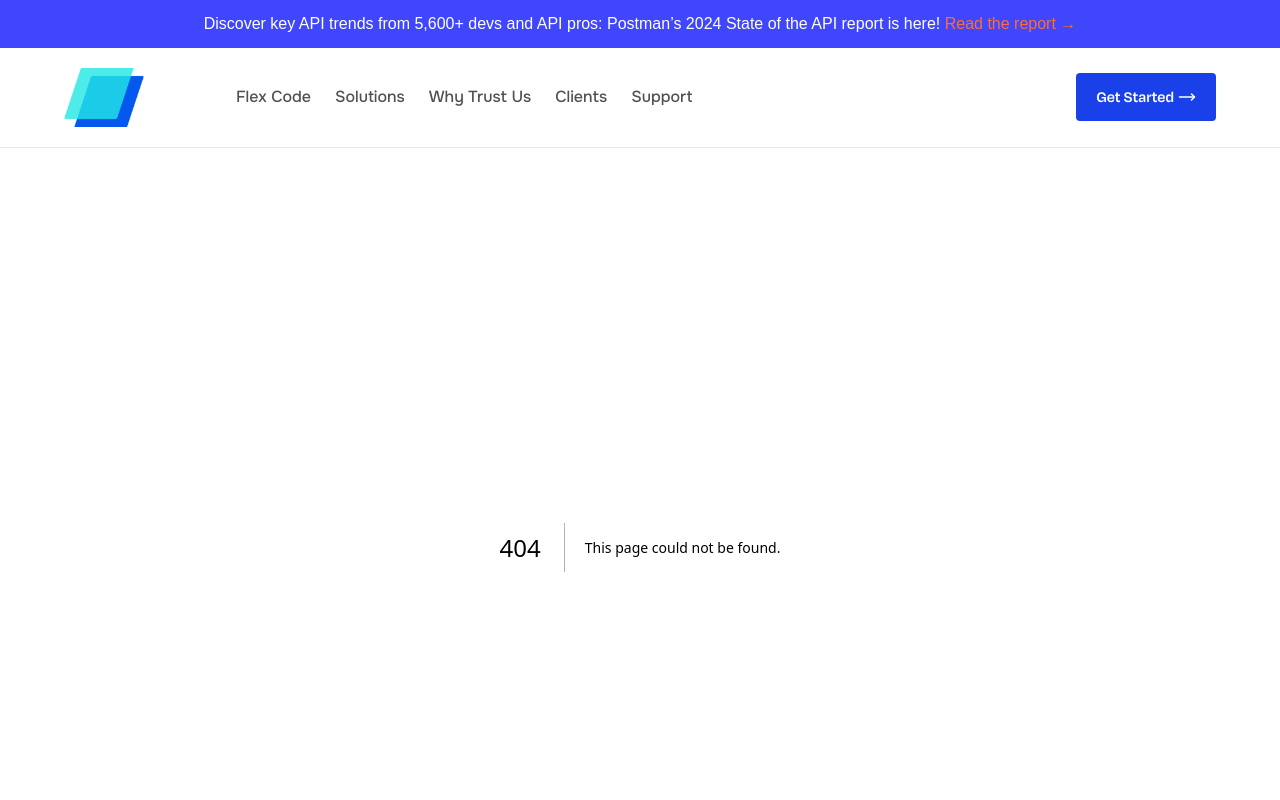
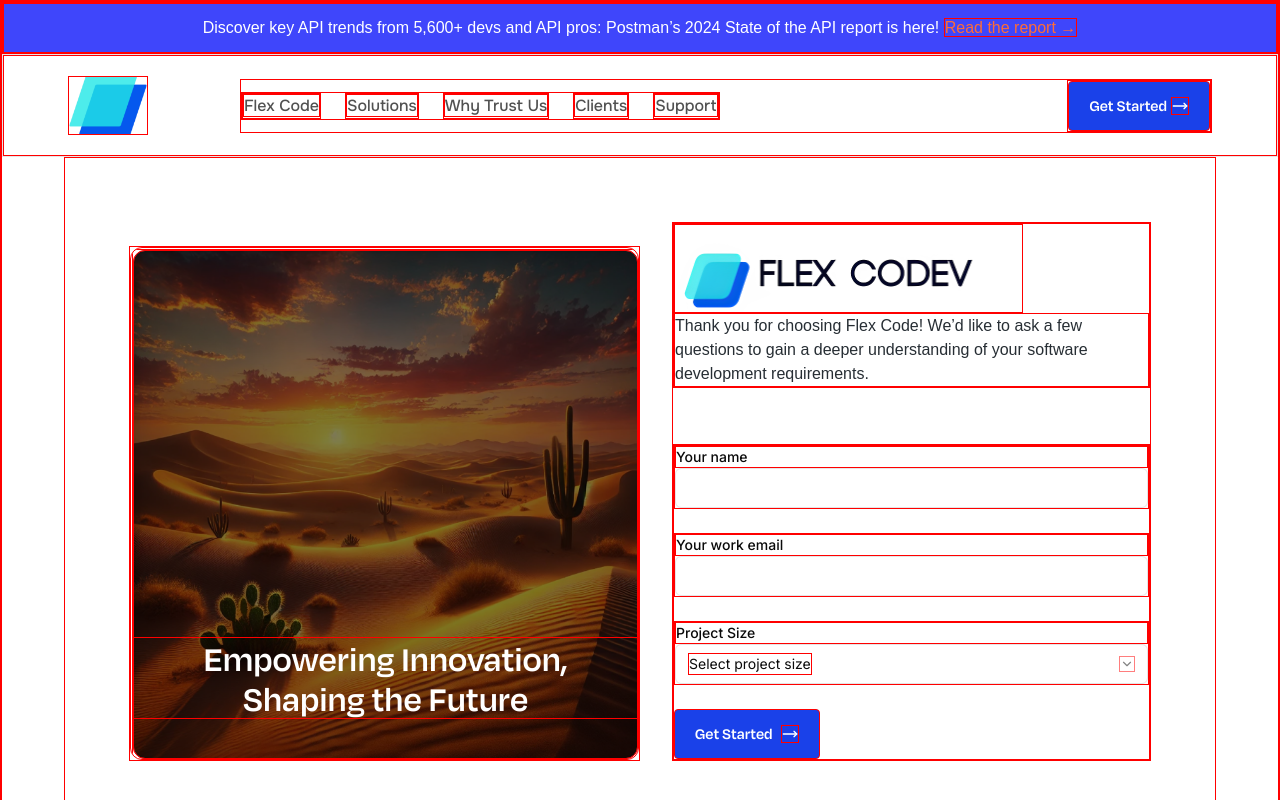
Before and after one commit to SrFreitass/flex-code, a Next.js app: page /get-started in a window 1280 px wide. Before the commit this address had no page. Shown: the top 800 px of the page. Built offline with nearby package versions, Linux system fonts and the light colour scheme.

Commit message:
ref: input, buttons link, swiper carousel

```diff
--- a/app/components/AboutMore.tsx
+++ b/app/components/AboutMore.tsx
@@ -5,7 +5,7 @@
 import 'swiper/css/navigation';
 import 'swiper/css/pagination';
 import 'swiper/css/scrollbar';
-import { Scrollbar } from 'swiper/modules';
+import { Autoplay } from 'swiper/modules';
 import { Swiper, SwiperSlide } from 'swiper/react';
 export const AboutMore = () => {
   return (
@@ -24,12 +24,10 @@
         className="mt-[4.5rem] w-full max-lg:mt-6 max-lg:min-h-64"
       /> */}
     <Swiper
-      modules={[Scrollbar]}
+      modules={[Autoplay]}
       spaceBetween={50}
       slidesPerView={1}
-      scrollbar={{ draggable: true }}
-      onSlideChange={() => console.log('slide change')}
-      onSwiper={(swiper) => console.log(swiper)}
+      autoplay={{ delay: 5000 }}
       className='mt-[4.5rem] w-full max-h-[35rem] rounded-xl'
     >
       {
--- a/app/components/Contact.tsx
+++ b/app/components/Contact.tsx
@@ -1,4 +1,5 @@
 import { Button } from "@/components/ui/button"
+import Link from "next/link"
 
 export const Contact = () => {
   return (
@@ -11,9 +12,11 @@
             <br/>
             See how we can help.
           </h2>
-          <Button className="!bg-[#13926A] max-w-36">
-            Schedule a Call
-          </Button>
+          <Link href={"/get-started"}>
+            <Button className="!bg-[#13926A] max-w-36">
+              Schedule a Call
+            </Button>
+          </Link>
         </div>
       </div>
     </section>
--- a/app/components/Header.tsx
+++ b/app/components/Header.tsx
@@ -3,12 +3,9 @@
 import { MoveRight } from "lucide-react";
 import Image from "next/image";
 import Link from "next/link";
-import { useRouter } from "next/navigation";
 import { Button } from "../../components/ui/button";
 
 export const Header = () => {
-  const router = useRouter();
-
   return (
     <>
       <div className="bg-header-blue">
@@ -36,10 +33,12 @@
               <li><a href="#clients">Clients</a></li>
               <li><a href="#support">Support</a></li>
             </ul>
-            <Button className="font-semibold flex items-center gap-1" onClick={() => router.push('/GetStarted')}>
-              Get Started
-              <MoveRight size={18}/>
-            </Button>
+            <Link href={"/get-started"}>
+              <Button className="font-semibold flex items-center gap-1">
+                Get Started
+                <MoveRight size={18}/>
+              </Button>
+            </Link>
           </nav>
           </div>
       </header>
--- a/app/components/Presentation.tsx
+++ b/app/components/Presentation.tsx
@@ -4,14 +4,12 @@
 import * as motion from 'framer-motion/client';
 import { MoveRight } from "lucide-react";
 import Image from "next/image";
-import { useRouter } from 'next/navigation';
+import Link from 'next/link';
 import { Button } from "../../components/ui/button";
 import { Clients } from './Clients';
 import { InfoCards } from './InfoCards';
 
 export const Presentation = () => {
-  const router = useRouter();
-
   return (
     <section>
       <motion.div className="flex justify-between w-full"
@@ -44,10 +42,12 @@
             Flex Code connects you with top-tier Brazilian software engineers
           </p>
           <div className="flex gap-8 items-center max-md:justify-center">
-            <Button className="font-semibold flex items-center gap-1" onClick={() => router.push('/GetStarted')}>
-              Get Started
-              <MoveRight size={18}/>
-            </Button>
+            <Link href="/get-started">
+              <Button className="font-semibold flex items-center gap-1">
+                Get Started
+                <MoveRight size={18}/>
+              </Button>
+            </Link>
             <p className="underline text-title max-md:hidden">Nossas vantagens</p>
           </div>
 
--- a/app/GetStarted/components/Carousel.tsx
+++ b/app/get-started/components/Carousel.tsx
@@ -4,6 +4,7 @@
 import 'swiper/css/navigation';
 import 'swiper/css/pagination';
 import 'swiper/css/scrollbar';
+import { Autoplay } from "swiper/modules";
 import { Swiper, SwiperSlide } from "swiper/react";
 
 export const Carousel = () => {
@@ -34,9 +35,11 @@
     return (
         <div className="mt-6 flex flex-col items-center justify-start w-1/2  max-lg:hidden">
             <Swiper
+                modules={[Autoplay]}
                 spaceBetween={50}
                 slidesPerView={1}
-                className="w-full max-h-[42rem] rounded-xl"
+                autoplay={{ delay: 5000 }}
+                className="w-full h-full rounded-xl"
             >
                 {slides.map((slide, i) => (
                     <SwiperSlide key={i} className={`flex items-center justify-center`}>
--- a/app/GetStarted/components/Form.tsx
+++ b/app/get-started/components/Form.tsx
@@ -1,13 +1,10 @@
 import { Button } from "@/components/ui/button"
 import { Input } from "@/components/ui/input"
-import { Textarea } from "@/components/ui/textarea"
+import { Select, SelectContent, SelectItem, SelectTrigger, SelectValue } from "@/components/ui/select"
 import { MoveRight } from "lucide-react"
 import Image from "next/image"
-import { useRouter } from "next/navigation"
 
 export const Form = () => {
-    const router = useRouter();
-
     return(
         <form className="flex flex-col gap-14 w-1/2 max-lg:w-full">
             <div className="flex flex-col max-lg:items-center">
@@ -15,10 +12,25 @@
                 <p className="text-title">Thank you for choosing Flex Code! We’d like to ask a few questions to gain a deeper understanding of your software development requirements.</p>
             </div>
             <div className="flex flex-col items-start gap-6 w-full">
+
                 <Input label="Your name" required />
                 <Input label="Your work email" type="email" required/>
-                <Textarea label="How can we help?" required/>
-                <Button className="flex items-center gap-2" onClick={() => router.push('/GetStarted')}>
+
+                <div className="font-inter w-full">
+                    <label className="block text-sm font-medium text-foreground">Project Size</label>
+                    <Select>
+                        <SelectTrigger>
+                            <SelectValue placeholder="Select project size" />
+                        </SelectTrigger>
+                        <SelectContent>
+                            <SelectItem value="1">Small Project (1-5 devs)</SelectItem>
+                            <SelectItem value="2">Medium Project (6-10 devs)</SelectItem>
+                            <SelectItem value="3">Large Project (10+ devs)</SelectItem>
+                        </SelectContent>
+                    </Select>
+                </div>
+
+                <Button className="flex items-center gap-2">
                     Get Started
                     <MoveRight size={18}/>
                 </Button>
--- a/app/GetStarted/page.tsx
+++ b/app/get-started/page.tsx
@@ -3,9 +3,10 @@
 import { Carousel } from "./components/Carousel";
 import { Form } from "./components/Form";
 
+
 const GetStartedPage = () => {
     return (
-        <main className="max-w-6xl m-auto w-full flex gap-8 my-10 max-[1200px]:px-4 max-lg:justify-center">
+        <main className="max-w-6xl m-auto p-16 flex gap-8 max-[1250px]:px-8 max-sm:px-4">
             <Carousel/>
             <Form/>
         </main>
--- a/app/globals.css
+++ b/app/globals.css
@@ -2,9 +2,9 @@
 @tailwind components;
 @tailwind utilities;
 
-/* * {
+* {
   border: 1px solid red;
-} */
+}
 
 html {
     scroll-behavior: smooth;
--- a/components/ui/input.tsx
+++ b/components/ui/input.tsx
@@ -1,12 +1,25 @@
-import { ComponentProps, FC } from "react"
+import * as React from "react"
 
-type InputProps  = ComponentProps<'input'> & { label: string }
+import { cn } from "@/lib/utils"
 
-export const Input: FC<InputProps> = (props) => {
-  return (
-    <div className="flex flex-col font-inter w-full">
-      {props.label ? <label>{props.label}</label> : null}
-      <input {...props} className={`rounded-md border border-[#969696] bg-transparent p-2 w-full focus:outline-blue-500 ${props.className}`} />
-    </div>
-  )
-}
+const Input = React.forwardRef<HTMLInputElement, React.ComponentProps<"input"> & { label: string }>(
+  ({ className, type, ...props }, ref) => {
+    return (
+      <div className="font-inter w-full">
+        <label className="block text-sm font-medium text-foreground">{props.label}</label>
+        <input
+          type={type}
+          className={cn(
+            "flex h-10 w-full rounded-md border border-input bg-background px-3 py-2 text-base ring-offset-background file:border-0 file:bg-transparent file:text-sm file:font-medium file:text-foreground placeholder:text-muted-foreground focus-visible:outline-none focus-visible:ring-2 focus-visible:ring-ring focus-visible:ring-offset-2 disabled:cursor-not-allowed disabled:opacity-50 md:text-sm",
+            className
+          )}
+          ref={ref}
+          {...props}
+        />
+      </div>
+    )
+  }
+)
+Input.displayName = "Input"
+
+export { Input }
--- /dev/null
+++ b/components/ui/select.tsx
@@ -0,0 +1,160 @@
+"use client"
+
+import * as React from "react"
+import * as SelectPrimitive from "@radix-ui/react-select"
+import { Check, ChevronDown, ChevronUp } from "lucide-react"
+
+import { cn } from "@/lib/utils"
+
+const Select = SelectPrimitive.Root
+
+const SelectGroup = SelectPrimitive.Group
+
+const SelectValue = SelectPrimitive.Value
+
+const SelectTrigger = React.forwardRef<
+  React.ElementRef<typeof SelectPrimitive.Trigger>,
+  React.ComponentPropsWithoutRef<typeof SelectPrimitive.Trigger>
+>(({ className, children, ...props }, ref) => (
+  <SelectPrimitive.Trigger
+    ref={ref}
+    className={cn(
+      "flex h-10 w-full items-center justify-between rounded-md border border-input bg-background px-3 py-2 text-sm ring-offset-background placeholder:text-muted-foreground focus:outline-none focus:ring-2 focus:ring-ring focus:ring-offset-2 disabled:cursor-not-allowed disabled:opacity-50 [&>span]:line-clamp-1",
+      className
+    )}
+    {...props}
+  >
+    {children}
+    <SelectPrimitive.Icon asChild>
+      <ChevronDown className="h-4 w-4 opacity-50" />
+    </SelectPrimitive.Icon>
+  </SelectPrimitive.Trigger>
+))
+SelectTrigger.displayName = SelectPrimitive.Trigger.displayName
+
+const SelectScrollUpButton = React.forwardRef<
+  React.ElementRef<typeof SelectPrimitive.ScrollUpButton>,
+  React.ComponentPropsWithoutRef<typeof SelectPrimitive.ScrollUpButton>
+>(({ className, ...props }, ref) => (
+  <SelectPrimitive.ScrollUpButton
+    ref={ref}
+    className={cn(
+      "flex cursor-default items-center justify-center py-1",
+      className
+    )}
+    {...props}
+  >
+    <ChevronUp className="h-4 w-4" />
+  </SelectPrimitive.ScrollUpButton>
+))
+SelectScrollUpButton.displayName = SelectPrimitive.ScrollUpButton.displayName
+
+const SelectScrollDownButton = React.forwardRef<
+  React.ElementRef<typeof SelectPrimitive.ScrollDownButton>,
+  React.ComponentPropsWithoutRef<typeof SelectPrimitive.ScrollDownButton>
+>(({ className, ...props }, ref) => (
+  <SelectPrimitive.ScrollDownButton
+    ref={ref}
+    className={cn(
+      "flex cursor-default items-center justify-center py-1",
+      className
+    )}
+    {...props}
+  >
+    <ChevronDown className="h-4 w-4" />
+  </SelectPrimitive.ScrollDownButton>
+))
+SelectScrollDownButton.displayName =
+  SelectPrimitive.ScrollDownButton.displayName
+
+const SelectContent = React.forwardRef<
+  React.ElementRef<typeof SelectPrimitive.Content>,
+  React.ComponentPropsWithoutRef<typeof SelectPrimitive.Content>
+>(({ className, children, position = "popper", ...props }, ref) => (
+  <SelectPrimitive.Portal>
+    <SelectPrimitive.Content
+      ref={ref}
+      className={cn(
+        "relative z-50 max-h-96 min-w-[8rem] overflow-hidden rounded-md border bg-popover text-popover-foreground shadow-md data-[state=open]:animate-in data-[state=closed]:animate-out data-[state=closed]:fade-out-0 data-[state=open]:fade-in-0 data-[state=closed]:zoom-out-95 data-[state=open]:zoom-in-95 data-[side=bottom]:slide-in-from-top-2 data-[side=left]:slide-in-from-right-2 data-[side=right]:slide-in-from-left-2 data-[side=top]:slide-in-from-bottom-2",
+        position === "popper" &&
+          "data-[side=bottom]:translate-y-1 data-[side=left]:-translate-x-1 data-[side=right]:translate-x-1 data-[side=top]:-translate-y-1",
+        className
+      )}
+      position={position}
+      {...props}
+    >
+      <SelectScrollUpButton />
+      <SelectPrimitive.Viewport
+        className={cn(
+          "p-1",
+          position === "popper" &&
+            "h-[var(--radix-select-trigger-height)] w-full min-w-[var(--radix-select-trigger-width)]"
+        )}
+      >
+        {children}
+      </SelectPrimitive.Viewport>
+      <SelectScrollDownButton />
+    </SelectPrimitive.Content>
+  </SelectPrimitive.Portal>
+))
+SelectContent.displayName = SelectPrimitive.Content.displayName
+
+const SelectLabel = React.forwardRef<
+  React.ElementRef<typeof SelectPrimitive.Label>,
+  React.ComponentPropsWithoutRef<typeof SelectPrimitive.Label>
+>(({ className, ...props }, ref) => (
+  <SelectPrimitive.Label
+    ref={ref}
+    className={cn("py-1.5 pl-8 pr-2 text-sm font-semibold", className)}
+    {...props}
+  />
+))
+SelectLabel.displayName = SelectPrimitive.Label.displayName
+
+const SelectItem = React.forwardRef<
+  React.ElementRef<typeof SelectPrimitive.Item>,
+  React.ComponentPropsWithoutRef<typeof SelectPrimitive.Item>
+>(({ className, children, ...props }, ref) => (
+  <SelectPrimitive.Item
+    ref={ref}
+    className={cn(
+      "relative flex w-full cursor-default select-none items-center rounded-sm py-1.5 pl-8 pr-2 text-sm outline-none focus:bg-accent focus:text-accent-foreground data-[disabled]:pointer-events-none data-[disabled]:opacity-50",
+      className
+    )}
+    {...props}
+  >
+    <span className="absolute left-2 flex h-3.5 w-3.5 items-center justify-center">
+      <SelectPrimitive.ItemIndicator>
+        <Check className="h-4 w-4" />
+      </SelectPrimitive.ItemIndicator>
+    </span>
+
+    <SelectPrimitive.ItemText>{children}</SelectPrimitive.ItemText>
+  </SelectPrimitive.Item>
+))
+SelectItem.displayName = SelectPrimitive.Item.displayName
+
+const SelectSeparator = React.forwardRef<
+  React.ElementRef<typeof SelectPrimitive.Separator>,
+  React.ComponentPropsWithoutRef<typeof SelectPrimitive.Separator>
+>(({ className, ...props }, ref) => (
+  <SelectPrimitive.Separator
+    ref={ref}
+    className={cn("-mx-1 my-1 h-px bg-muted", className)}
+    {...props}
+  />
+))
+SelectSeparator.displayName = SelectPrimitive.Separator.displayName
+
+export {
+  Select,
+  SelectGroup,
+  SelectValue,
+  SelectTrigger,
+  SelectContent,
+  SelectLabel,
+  SelectItem,
+  SelectSeparator,
+  SelectScrollUpButton,
+  SelectScrollDownButton,
+}
--- a/package.json
+++ b/package.json
@@ -10,6 +10,7 @@
   },
   "dependencies": {
     "@radix-ui/react-accordion": "^1.2.1",
+    "@radix-ui/react-select": "^2.1.2",
     "@radix-ui/react-slot": "^1.1.0",
     "class-variance-authority": "^0.7.1",
     "clsx": "^2.1.1",
```
Also changed, not shown: 1 other file (tests, documents, lock files or other folders).
